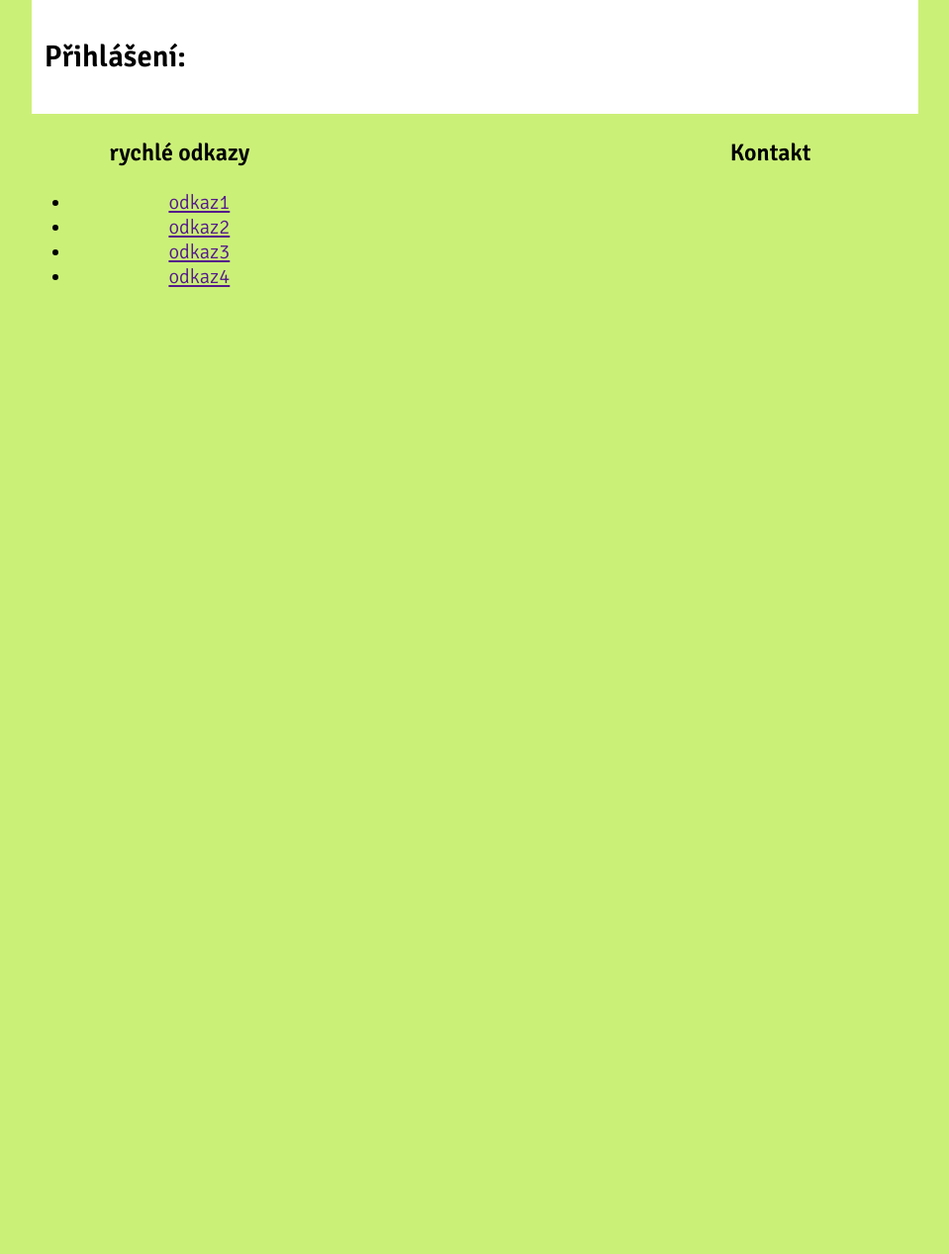
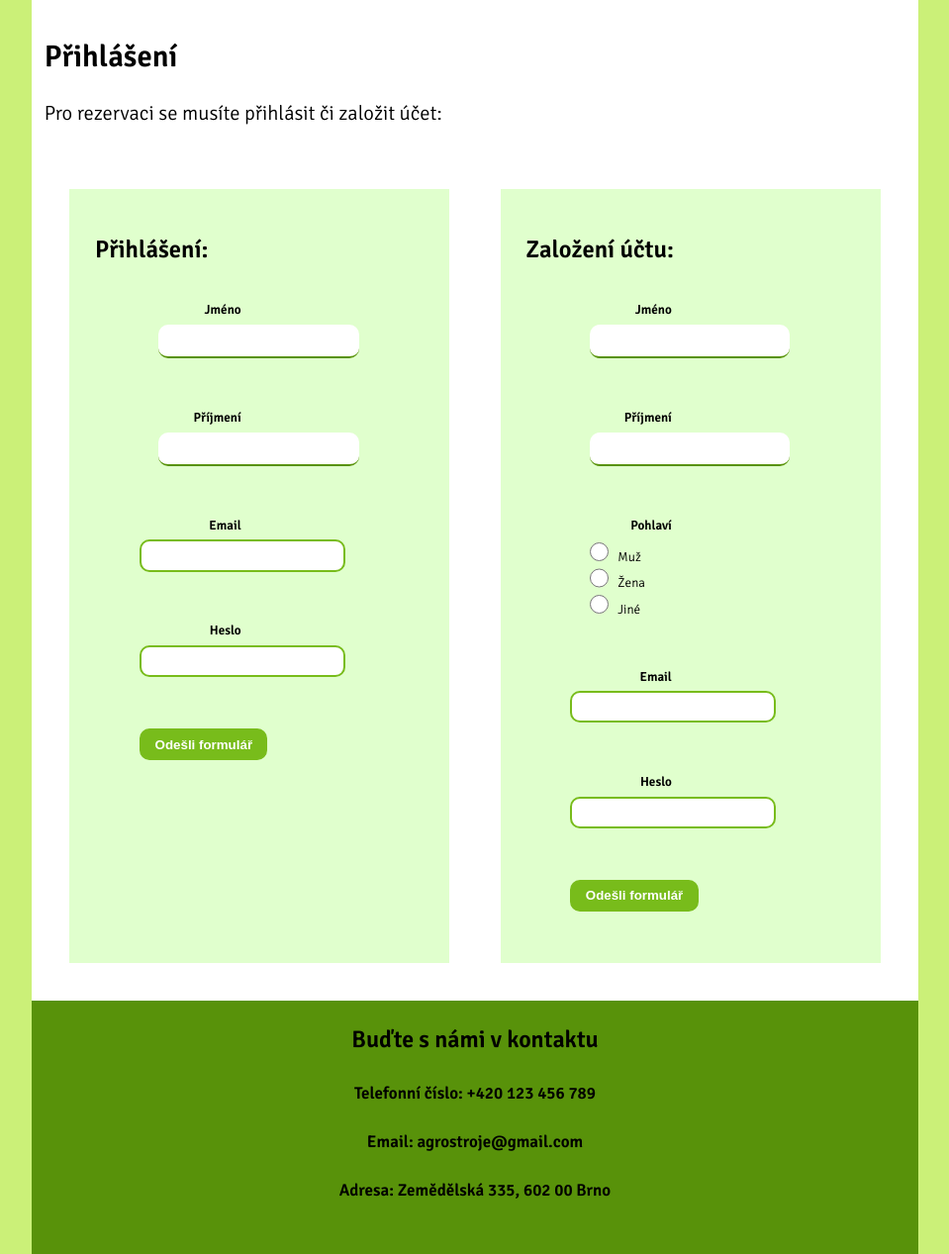
Before and after one commit to zmackiv/web-project, a Flask app: page /account in a window 1280 px wide. Shown: the part 306-1573 px from the top of the page at 99% size, without its empty margins (160-1119 px from the left). Before the commit the page ends 596 px from the top, so only its background shows below. Run offline with Flask 2, Linux system fonts and the light colour scheme.

Commit message:
Přidání formulářů
Přidání formulářů na přihlášení a založení účtu, vyplnění kontaktů a footeru

```diff
--- a/static/css/barvy.css
+++ b/static/css/barvy.css
@@ -2,7 +2,7 @@
 body{background:#cbf078}
 main,header {background:white;}
 
-footer {background: #cbf078;}
+footer {background: #58920a;}
 
 nav{background:#78bc1b;color:white;}
 nav a{color: white; text-decoration: none;}
--- a/static/css/struktura.css
+++ b/static/css/struktura.css
@@ -80,6 +80,78 @@ aside {
 	padding: 1vw
 }
 
+/* --- FORMS --- */
+
+.form-control {
+    margin-bottom: 1em;
+}
+
+.form-control > label:first-child {
+    font-weight: bold;
+    display: block;
+    margin-bottom: 0.5em;
+}
+
+label {
+    margin-right: 1em;
+}
+
+input, textarea {
+    border-radius: 10px;
+    border: 2px solid #78bc1b;
+    padding: 0.5em 1em;
+}
+
+input[type="radio"] {
+    margin-right: 0.5em;
+}
+
+input[type="text"] {
+    background: white;
+	border-color: #78bc1b;
+}
+
+input[type="submit"] {
+    background: #78bc1b;
+    color: white;
+    font-weight: bold;
+}
+
+
+.side-by-side {
+    display: flex;
+    justify-content: space-between;
+    flex-wrap: wrap;
+    margin-bottom: 1em;
+}
+
+.side-by-side div {
+    width: 25%;
+    display: block;
+    background: #e5f7cb;
+    padding: 1em 1.5em;
+    margin-bottom: 1em;
+}
+
+.side-by-side h3 {
+    margin-bottom: 0.5rem;
+}
+
+.side-by-side p {
+    font-size: 0.9em;
+}
+
+@media screen and (max-width: 992px) {
+    .side-by-side div {
+        width: 40%;
+    }
+}
+
+@media screen and (max-width: 576px) {
+    .side-by-side div {
+        width: 100%;
+    }
+}
 
 footer {
 	height: 20vw;
--- a/static/css/text_zaklad.css
+++ b/static/css/text_zaklad.css
@@ -14,9 +14,9 @@ aside p {font-size:0.6em}
 /*forms*/
 form div {padding:0.5vw}
 label {display:inline-block;width:8vw;text-align:right;font-size:1em}
-input[type="text"]{background:#f3f3f3;margin-left:1.5vw;border:0;border-bottom:2px solid rgb(102,0,153);height:1.5vw;font-size:1em}
+input[type="text"]{background: white;margin-left:1.5vw;border:0;border-bottom:2px solid #58920a;height:1.5vw;font-size:1em}
 input[type="text"]:focus { background:#ffffff;border:2px solid rgb(102,0,153);}
 
-input[type="radio"]{margin-left:1.5vw;height:1.5vw;width:1.5vw;display:inline-block; accent-color:solid rgb(102,0,153) }
-input[type="radio"]:focus + span {border-bottom:2px solid rgb(102,0,153);}
-textarea{border:2px solid rgb(102,0,153);{background:#f3f3f3;}
+input[type="radio"]{margin-left:1.5vw;height:1.5vw;width:1.5vw;display:inline-block; accent-color: #58920a}
+input[type="radio"]:focus + span {border-bottom:2px solid #58920a;}
+textarea{border:2px solid rgb(102,0,153); background:#f3f3f3;}
--- a/templates/__footer.jinja
+++ b/templates/__footer.jinja
@@ -1,23 +1,8 @@
 <footer>
       <div>
-        <h3>rychlé odkazy</h3>
-        <ul>
-          <li>
-            <a href=>odkaz1</a>
-          </li>
-          <li>
-            <a href=>odkaz2</a>
-          </li>
-          <li>
-            <a href=>odkaz3</a>
-          </li>
-          <li>
-            <a href=>odkaz4</a>
-          </li>
-        </ul>
-      </div>
-      <div class="copyright"></div>
-      <div>
-        <h3>Kontakt</h3>
+        <h3>Buďte s námi v kontaktu</h3>
+        <h5>Telefonní číslo: +420 123 456 789</h5>
+        <h5>Email: agrostroje@gmail.com</h5>
+        <h5>Adresa: Zemědělská 335, 602 00 Brno</h5>
       </div>
     </footer>
--- a/templates/__main.jinja
+++ b/templates/__main.jinja
@@ -2,7 +2,8 @@
 <html>
   <head>
     <meta http-equiv="content-type" content="text/html; charset=utf-8">
-    <title>Pilotní web</title>
+     <meta name="viewport" content="width=device-width, initial-scale=1.0, minimum-scale=1.0">
+    <title>Agro stroje</title>
     <link rel="stylesheet" href="{{ url_for('static', filename = "css/struktura.css") }}" type="text/css">
     <link rel="stylesheet" href="{{ url_for('static', filename = "css/text_zaklad.css") }}" type="text/css">
     <link rel="stylesheet" href="{{ url_for('static', filename = "css/barvy.css") }}" type="text/css">
--- a/templates/account.jinja
+++ b/templates/account.jinja
@@ -3,7 +3,94 @@
 {% block content %}
     <main>
     <section>
-    <h2>Přihlášení:</h2>
+    <h2>  Přihlášení</h2>
+    <p>  Pro rezervaci se musíte přihlásit či založit účet:</p>
+    </section>
+
+
+    <section class="bloky">
+        <div class = "side-by-side">
+            <section>
+                <article>
+                    <h2>Přihlášení:</h2>
+                    <form>
+                        <div class="form-control">
+                            <label>Jméno</label>
+                            <input type="text" />
+                        </div>
+
+                        <div class="form-control">
+                            <label>Příjmení</label>
+                            <input type="text" />
+                        </div>
+
+                        <div class="form-control">
+                            <label>Email</label>
+                            <input type="email" />
+                        </div>
+
+                        <div class="form-control">
+                            <label>Heslo</label>
+                            <input type="password" />
+                        </div>
+
+                        <div class="form-control">
+                            <input type="submit" value="Odešli formulář">
+                        </div>
+                    </form>
+                </article>
+            </section>
+        </div>
+
+
+        <div class = "side-by-side">
+            <section>
+                <article>
+                    <h2>Založení účtu:</h2>
+                    <form>
+                        <div class="form-control">
+                            <label>Jméno</label>
+                            <input type="text" />
+                        </div>
+
+                        <div class="form-control">
+                            <label>Příjmení</label>
+                            <input type="text" />
+                        </div>
+
+                        <div class="form-control">
+                            <label>Pohlaví</label>
+                            <input type="radio" name="sex" value="muž">
+                            <span>Muž</span>
+                            <input type="radio" name="sex" value="žena">
+                            <span>Žena</span>
+                            <input type="radio" name="sex" value="jine">
+                            <span>Jiné</span>
+                        </div>
+
+                        <div class="form-control">
+                            <label>Email</label>
+                            <input type="email" />
+                        </div>
+
+                        <div class="form-control">
+                            <label>Heslo</label>
+                            <input type="password" />
+                        </div>
+
+                        <div class="form-control">
+                            <input type="submit" value="Odešli formulář">
+                        </div>
+                    </form>
+                </article>
+            </section>
+        </div>
+    </section>
+
+
+
+
+
 
 
 
```
Also changed, not shown: templates/contacts.jinja (+20 -4 lines).
